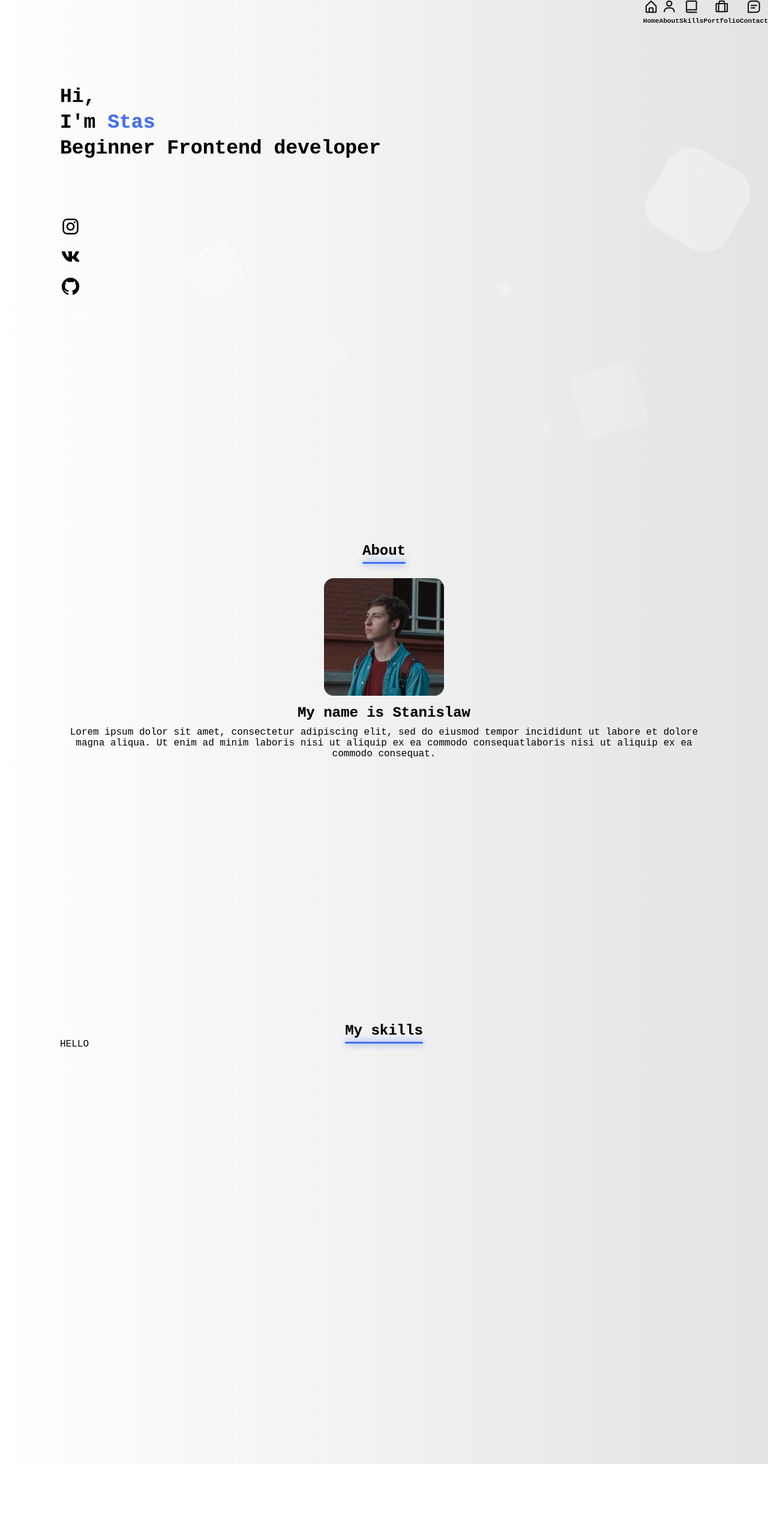
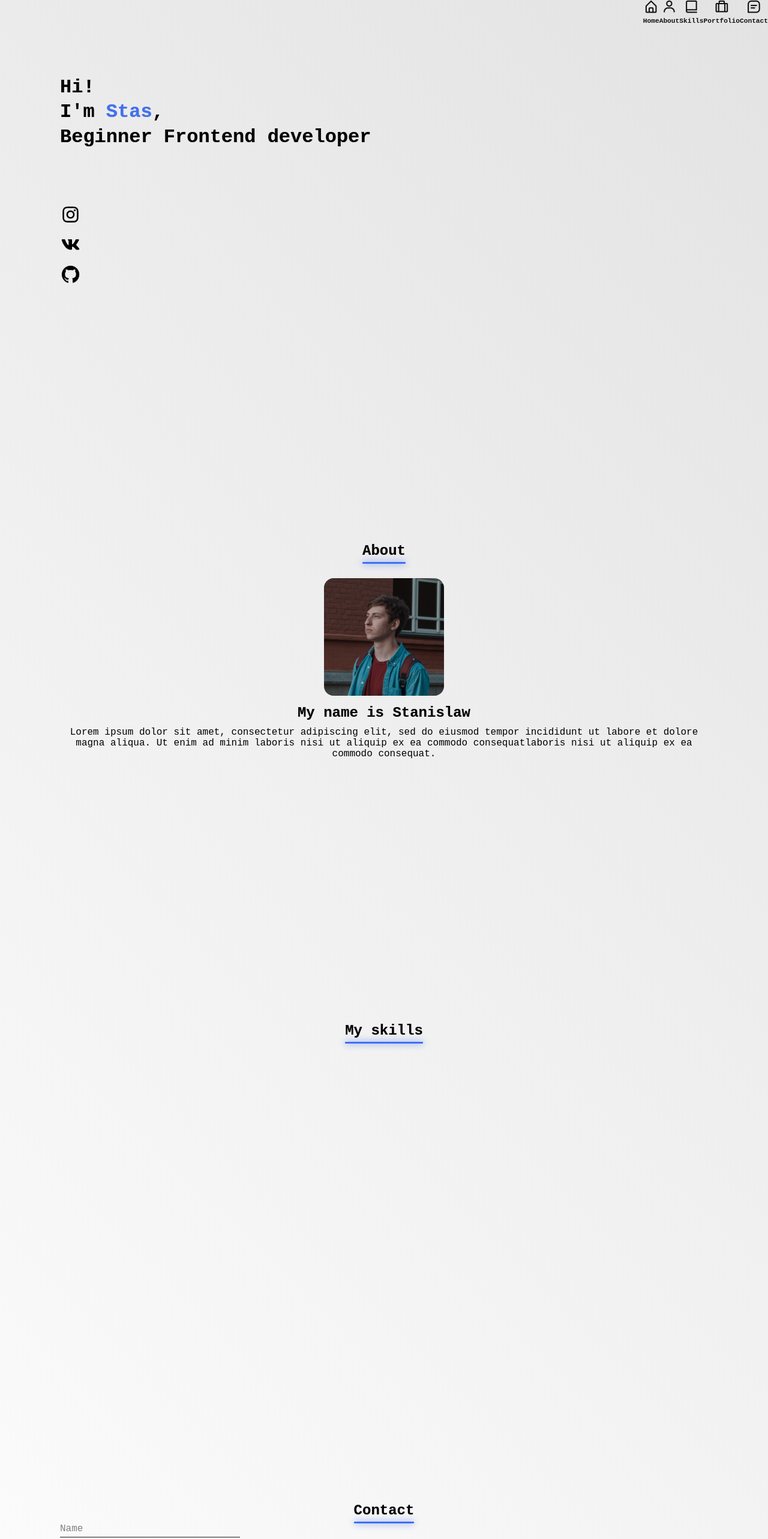
Before and after one commit to Ivanov13sv/My_portfolio, a React (Create React App) app: page / in a window 1280 px wide. Shown: the top 2566 px of the page at 60% size. Before the commit the page ends 2441 px from the top, so only its background shows below. Built offline with nearby package versions, Linux system fonts and the light colour scheme.

Commit message:
add styled input

```diff
--- a/src/components/Main.js
+++ b/src/components/Main.js
@@ -5,6 +5,7 @@ import HomeSection from './Sections/HomeSection';
 import MySkills from './Sections/MySkills';
 import BackgroundCubes from './UI/BackgroundCubes';
 import Container from './Container';
+import Contact from './Sections/Contact';
 const Main = ({ children }) => {
     return (
         <StyledMain>
@@ -12,6 +13,7 @@ const Main = ({ children }) => {
                 <HomeSection />
                 <AboutSection />
                 <MySkills />
+                <Contact/>
                 {/* <BackgroundCubes /> */}
             </Container>
         </StyledMain>
@@ -22,6 +24,5 @@ export default Main;
 
 const StyledMain = styled.main`
 padding: 0 10px;
-
 z-index: 5;
 `
--- a/src/components/Sections/AboutSection.js
+++ b/src/components/Sections/AboutSection.js
@@ -18,7 +18,7 @@ const AboutSection = () => {
                 </AboutSubtitle>
 
             </AboutContainer>
-            <BackgroundCubes />
+            {/* <BackgroundCubes /> */}
         </About>
     );
 };
--- /dev/null
+++ b/src/components/Sections/Contact.js
@@ -0,0 +1,52 @@
+import React from 'react';
+import styled from 'styled-components';
+import Section from '../UI/Section';
+import SectionTitle from '../UI/SectionTitle'
+import MyInput from '../UI/MyInput';
+
+const Contact = () => {
+    return (
+        <Section display='flex' direction='column'>
+            <SectionTitle>Contact</SectionTitle>
+            < MyInput label='Name'/>
+            < MyInput label='Email'/>
+        </Section>
+    );
+};
+
+export default Contact;
+
+const StyledInput = styled.input`
+font-family: inherit;
+width: 100%;
+border: 0;
+border-bottom: 2px solid $9b9b9b;
+outline: 0;
+font-size: 1.3rem;
+color: $white;
+padding: 7px 0;
+background: transparent;
+transition: border-color 0.2s;
+&::placeholder {
+    color: transparent;
+}
+`
+
+const StyledForm = styled.form`
+position: relative;
+padding: 15px 0 0;
+margin-top: 10px;
+width: 50%;
+`
+
+const StyledLabel = styled.label`
+position: absolute;
+top: 0;
+display: block;
+transition: 0.2s;
+font-size: 1rem;
+color: $gray;
+:focus{
+
+}
+`
--- a/src/components/Sections/HomeSection.js
+++ b/src/components/Sections/HomeSection.js
@@ -1,14 +1,12 @@
 import React from 'react';
-import styled from 'styled-components';
+import styled,{keyframes} from 'styled-components';
 import avatar from '../../img/stanislav.jpg'
 import Section from '../UI/Section'
 
 const HomeSection = () => {
     return (
         <Section display='flex' direction='column'>
-            <HelloBody>
-                <HelloTitle>Hi, <br /> I'm <span>Stas</span> <br /> Beginner Frontend developer </HelloTitle>
-            </HelloBody>
+                <HelloTitle>Hi! <br /> I'm <span>Stas</span>, <br /> Beginner Frontend developer </HelloTitle>
             <About>
                 <SocialLinks>
                     <SocialLink><i class='bx bxl-instagram'></i></SocialLink>
@@ -42,26 +40,42 @@ margin: 50px 0 0 0;
 display: flex;
 `
 
-const HelloBody = styled.div`
-padding: 1rem 0 0 0;
-
-`
 
 const SocialLinks = styled.div`
 display: flex;
 flex-direction: column;
 
 `
+const gradient = keyframes`
+    0% {
+        background-position: 0% 50%;
+    }
+    50% {
+        background-position: 100% 50%;
+    }
+    100% {
+        background-position: 0% 50%;
+    }
+}
+`
 
 const HelloTitle = styled.h1`
-font-size: 33px;
+font-size: 32px;
 line-height: 130%;
 margin: 20px 0 40px 0;
 text-shadow: 0px 0px 1px #0000005c;
  span{
      position: relative;
      z-index: 5;
-     color: #4070F4;
+    // color: transparent;
+    color: #4070F4;
+	// -webkit-background-clip: text;
+	// background-clip: text;
+	// background-image: linear-gradient(-45deg, #ee7752,  #23a6d5, #23d5ab);
+	// background-image: linear-gradient(-45deg, #2A49A1, #345BC7, #3055BA, #4070F4);
+    // animation: ${gradient} 5s ease infinite;
+    // background-size: 400% 400%;
+
  }
 
 }
--- a/src/components/Sections/MySkills.js
+++ b/src/components/Sections/MySkills.js
@@ -3,13 +3,16 @@ import styled from 'styled-components';
 import SectionTitle from '../UI/SectionTitle';
 import Section from '../UI/Section';
 import Word from '../UI/Word';
+import Container from '../Container';
 
 const MySkills = () => {
     return (
         <Section display='flex' direction='column'>
-            <SectionTitle>My skills</SectionTitle>
-            <Word></Word>
-            {/* <BackgroundCubes /> */}
+
+            <Container>
+                <SectionTitle>My skills</SectionTitle>
+
+            </Container>
         </Section>
     );
 };
--- /dev/null
+++ b/src/components/UI/MyInput/index.js
@@ -0,0 +1,73 @@
+import React from 'react'
+import { useState } from 'react/cjs/react.development'
+import styled from 'styled-components'
+
+
+const MyInput = ({ label, ...props }) => {
+
+    const [focused, setFocused] = useState(false);
+    const [value, setValue] = useState('');
+    const handleFocus = () => {
+        return value ? setFocused(true) : setFocused(false);
+    }
+
+    return (
+        <InputContainer {...props} focused={focused}>
+            <input onChange={(e) => setValue(e.target.value)}
+                onFocus={() => setFocused(true)}
+                onBlur={() => handleFocus()}
+                value={value} />
+            <InputLabel focused={focused}>{label}</InputLabel>
+        </InputContainer>
+    )
+}
+export default MyInput;
+
+const InputContainer = styled.div`
+width: ${props => props.width || '300px'};
+display: flex;
+position: relative;
+input{
+    padding: 5 5px;
+    border: 0;
+    height: 30px;
+    background: transparent;
+    outline: none;
+    width:100%;
+}
+&:after{
+    position: absolute;
+    z-index: 10;
+    content: '';
+    top: 30px;
+    background-color: grey;
+    transform: scale(1);
+    height: 2px;
+    width: 100%;
+    transition: all .3s ease;
+    ${props => props.focused && `
+    background-color: #6f8ee4;
+    box-shadow:  0 0 0.1em 0 #6f8ee4;
+    `}
+}
+
+`
+
+const InputLabel = styled.label`
+color: grey;
+position: absolute;
+top: 8px;
+left: 0;
+font-size: 16px;
+font-family:inherit;
+transition: all .2s ease;
+font-weight: 500;
+
+
+${props => props.focused && `
+    top: -15px;
+    left: 0;
+    color: #4070F4;
+    font-size: 13px;
+`}
+`
--- a/src/components/UI/Section.js
+++ b/src/components/UI/Section.js
@@ -1,8 +1,11 @@
 import React from 'react';
 import styled from 'styled-components';
+import BackgroundCubes from '../UI/BackgroundCubes';
 const Section = (props) => {
     return (
+
         <StyledSection {...props} />
+
     );
 };
 
--- a/src/index.js
+++ b/src/index.js
@@ -2,7 +2,20 @@ import React from 'react';
 import ReactDOM from 'react-dom';
 import App from './App';
 import { ThemeProvider, createGlobalStyle } from 'styled-components';
+import { keyframes } from 'styled-components';
 
+const gradient = keyframes`
+    0% {
+        background-position: 0% 50%;
+    }
+    50% {
+        background-position: 100% 50%;
+    }
+    100% {
+        background-position: 0% 50%;
+    }
+}
+`
 
 const Global = createGlobalStyle`
     *{
@@ -20,23 +33,35 @@ const Global = createGlobalStyle`
     a {
         text-decoration: none;
     };
+
     // body {
     //     background: linear-gradient(-45deg, #ee7752, #e73c7e, #23a6d5, #23d5ab);
     //     background-size: 400% 400%;
     //     animation: gradient 15s ease infinite;
     //     height: 100vh;
+    // }
 
 
-    // }
-
     body {
-        background-image: linear-gradient(to right, #ffffff, #f8f8f8, #f1f1f1, #eaeaea, #e3e3e3);
-
+        background-image: linear-gradient(45deg, #ffffff, #f8f8f8, #f1f1f1, #eaeaea, #e3e3e3);
+        // background: linear-gradient(-45deg, #ee7752, #e73c7e, #23a6d5, #23d5ab);
+        // animation: ${gradient} 5s ease infinite;
+        // background-size: 400% 400%;
     }
 
 `
 //
 
+// html, body {
+//     width: 100%;
+//     height:100%;
+//   }
+
+//   body {
+//       background: linear-gradient(-45deg, #ee7752, #e73c7e, #23a6d5, #23d5ab);
+//       background-size: 400% 400%;
+
+//   }
 
 
 //
```
Also changed, not shown: src/components/UI/MyInput/style.js (added).
